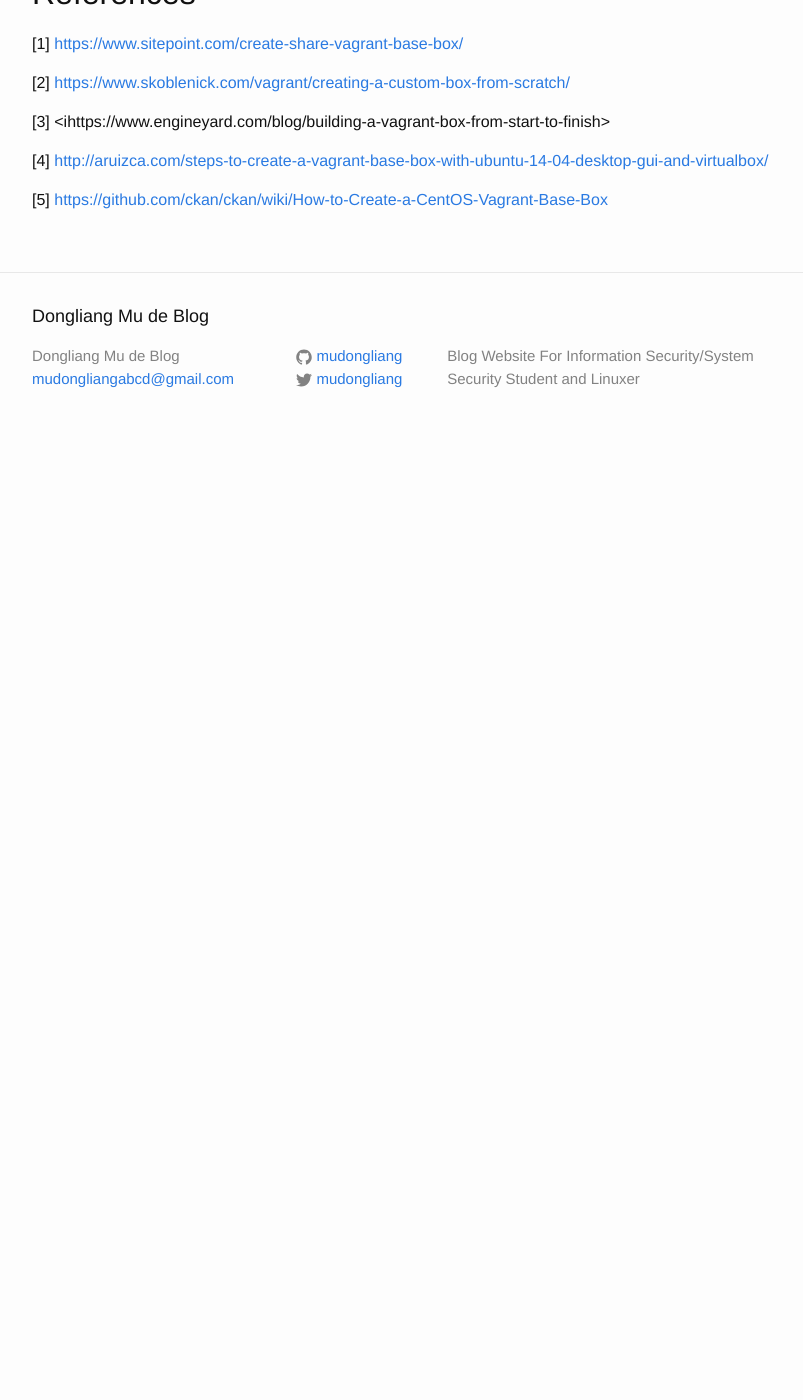
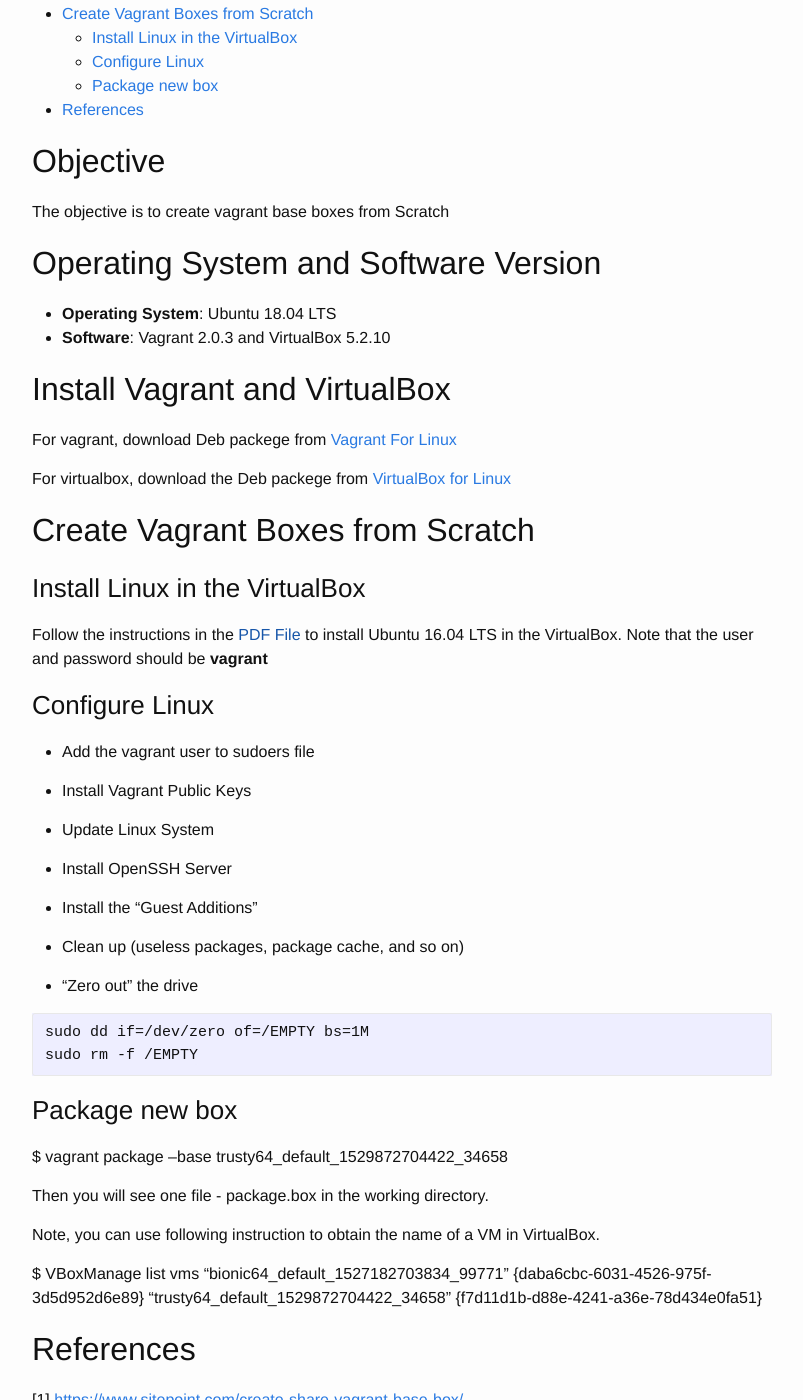
Before and after one commit to mudongliang/mudongliang.github.io, a Jekyll site: the page built from _posts/2018-08-10-create-vagrant-base-box-from-scratch.md, in a window 1280 px wide and 1400 px high, scrolled down 270 px. Shown: the whole window, without its empty margins (238-1041 px from the left). Built offline with Jekyll 4.4.1, drawn with Linux system fonts in a browser that asks for light colours; before the commit the page ends 900 px from its top, so only the background shows below that; some of the changed text lies outside the part shown.

Commit message:
still a draft version

````diff
--- a/_posts/2018-08-10-create-vagrant-base-box-from-scratch.md
+++ b/_posts/2018-08-10-create-vagrant-base-box-from-scratch.md
@@ -9,6 +9,59 @@
 * TOC
 {:toc}
 
+## Objective
+
+The objective is to create vagrant base boxes from Scratch
+
+## Operating System and Software Version
+
+- **Operating System**: Ubuntu 18.04 LTS
+- **Software**: Vagrant 2.0.3 and VirtualBox 5.2.10
+
+## Install Vagrant and VirtualBox
+
+For vagrant, download Deb packege from [Vagrant For Linux](https://www.vagrantup.com/downloads.html)
+
+For virtualbox, download the Deb packege from [VirtualBox for Linux](https://www.virtualbox.org/wiki/Linux_Downloads)
+
+## Create Vagrant Boxes from Scratch
+
+### Install Linux in the VirtualBox
+
+Follow the instructions in the [PDF File]() to install Ubuntu 16.04 LTS in the VirtualBox. Note that the user and password should be **vagrant**
+
+### Configure Linux
+
+- Add the vagrant user to sudoers file
+
+- Install Vagrant Public Keys
+
+- Update Linux System
+
+- Install OpenSSH Server
+
+- Install the "Guest Additions"
+
+- Clean up (useless packages, package cache, and so on)
+
+- "Zero out" the drive
+
+```
+sudo dd if=/dev/zero of=/EMPTY bs=1M
+sudo rm -f /EMPTY
+```
+
+### Package new box
+
+$ vagrant package --base trusty64_default_1529872704422_34658
+
+Then you will see one file - package.box in the working directory.
+
+Note, you can use following instruction to obtain the name of a VM in VirtualBox.
+
+$ VBoxManage list vms
+"bionic64_default_1527182703834_99771" {daba6cbc-6031-4526-975f-3d5d952d6e89}
+"trusty64_default_1529872704422_34658" {f7d11d1b-d88e-4241-a36e-78d434e0fa51}
 
 ## References
 
@@ -16,7 +69,7 @@
 
 [2] <https://www.skoblenick.com/vagrant/creating-a-custom-box-from-scratch/>
 
-[3] <ihttps://www.engineyard.com/blog/building-a-vagrant-box-from-start-to-finish>
+[3] <https://www.engineyard.com/blog/building-a-vagrant-box-from-start-to-finish>
 
 [4] <http://aruizca.com/steps-to-create-a-vagrant-base-box-with-ubuntu-14-04-desktop-gui-and-virtualbox/>
 
````
